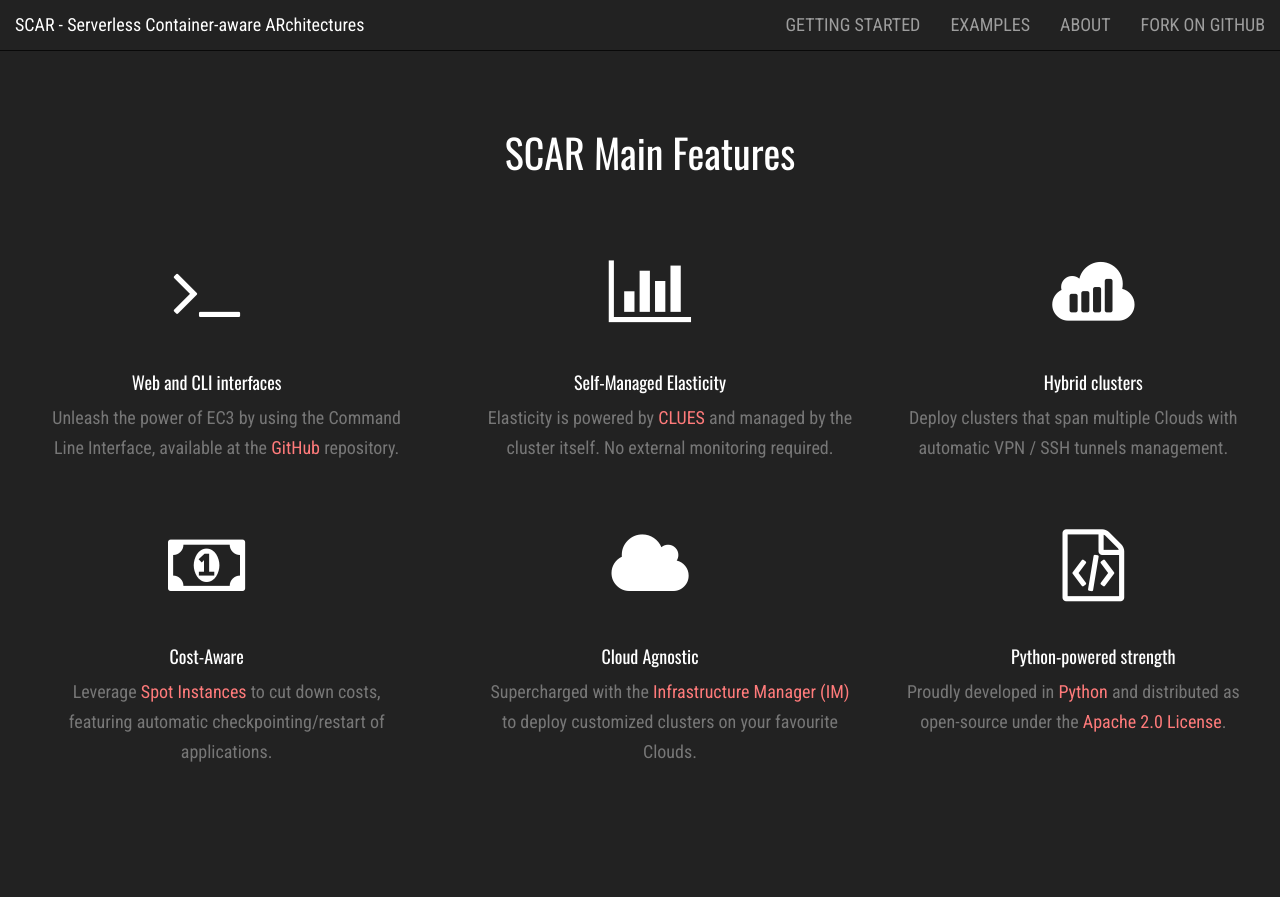
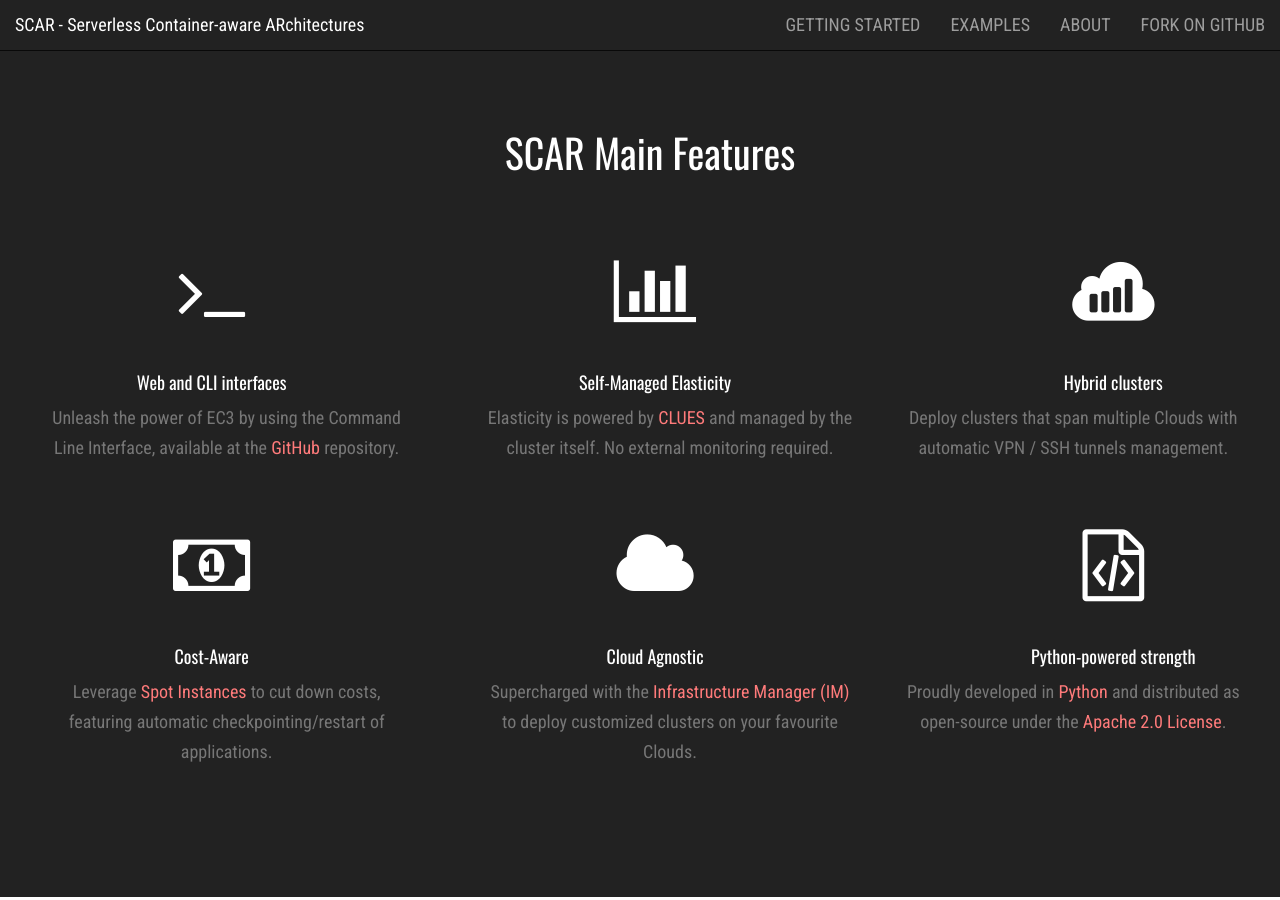
Before and after one commit to amcaar/try.github.io, a Jekyll site: the page built from index.html, in a window 1280 px wide and 900 px high, scrolled down 1143 px. Built offline with Jekyll 4.4.1, drawn with Linux system fonts in a browser that asks for light colours; nearby versions of some CDN libraries; the list of posts is cut into pages by our own code.

Commit message:
Update index.html

```diff
--- a/index.html
+++ b/index.html
@@ -23,23 +23,23 @@
                       <div class="row text-center">
                         <div class="col-md-4">
                             <span class="fa-stack fa-4x">
-                                <i class="fa fa-terminal fa-stack-1x fa-inverse"></i>
+                                <i class="fa fa-terminal fa-stack-1x fa-inverse" style="padding-left:10px;"></i>
                             </span>
-                            <h4 class="provider">Web and CLI interfaces</h4>
+                            <h4 class="provider" style="padding-left:10px;">Web and CLI interfaces</h4>
                             <p class="text-muted">Unleash the power of EC3 by using the Command Line Interface, available at the <a href="https://github.com/grycap/ec3" target="_blank">GitHub</a> repository.</p>
                         </div>
                         <div class="col-md-4">
                             <span class="fa-stack fa-4x">
-                                <i class="fa fa-bar-chart fa-stack-1x fa-inverse"></i>
+                                <i class="fa fa-bar-chart fa-stack-1x fa-inverse" style="padding-left:10px;"></i>
                             </span>
-                            <h4 class="provider">Self-Managed Elasticity</h4>
+                            <h4 class="provider" style="padding-left:10px;">Self-Managed Elasticity</h4>
                             <p class="text-muted">Elasticity is powered by <a href="http://www.grycap.upv.es/clues/eng/index.php" target="_blank">CLUES</a> and managed by the cluster itself. No external monitoring required.</p>
                         </div>
                         <div class="col-md-4">
                             <span class="fa-stack fa-4x">
-                                <i class="fa fa-sellsy fa-stack-1x fa-inverse"></i>
+                                <i class="fa fa-sellsy fa-stack-1x fa-inverse" style="padding-left:40px;"></i>
                             </span>
-                            <h4 class="provider">Hybrid clusters</h4>
+                            <h4 class="provider" style="padding-left:40px;">Hybrid clusters</h4>
                             <p class="text-muted-right">Deploy clusters that span multiple Clouds with automatic VPN / SSH tunnels management.</p>
                         </div>
                       </div>
@@ -47,23 +47,23 @@
                       <div class="row text-center">
                           <div class="col-md-4">
                               <span class="fa-stack fa-4x">
-                                <i class="fa fa-money fa-stack-1x fa-inverse"></i>
+                                <i class="fa fa-money fa-stack-1x fa-inverse" style="padding-left:10px;"></i>
                               </span>
-                              <h4 class="provider">Cost-Aware</h4>
+                              <h4 class="provider" style="padding-left:10px;">Cost-Aware</h4>
                               <p class="text-muted">Leverage <a href="http://aws.amazon.com/en/ec2/purchasing-options/spot-instances/" target="_blank">Spot Instances</a> to cut down costs, featuring automatic checkpointing/restart of applications.</p>
                           </div>
                           <div class="col-md-4">
                               <span class="fa-stack fa-4x">
-                                  <i class="fa fa-cloud fa-stack-1x fa-inverse"></i>
+                                  <i class="fa fa-cloud fa-stack-1x fa-inverse" style="padding-left:10px;"></i>
                               </span>
-                              <h4 class="provider">Cloud Agnostic</h4>
+                              <h4 class="provider" style="padding-left:10px;">Cloud Agnostic</h4>
                               <p class="text-muted">Supercharged with the <a href="http://www.grycap.upv.es/im" target="_blank">Infrastructure Manager (IM)</a> to deploy customized clusters on your favourite Clouds.</p>
                           </div>
                           <div class="col-md-4">
                               <span class="fa-stack fa-4x">
-                                  <i class="fa fa-file-code-o fa-stack-1x fa-inverse"></i>
+                                  <i class="fa fa-file-code-o fa-stack-1x fa-inverse" style="padding-left:40px;"></i>
                               </span>
-                              <h4 class="provider">Python-powered strength</h4>
+                              <h4 class="provider" style="padding-left:40px;">Python-powered strength</h4>
                               <p class="text-muted-right">Proudly developed in <a href="https://www.python.org/" target="_blank">Python</a> and distributed as open-source under the <a href="http://www.apache.org/licenses/LICENSE-2.0" target="_blank">Apache 2.0 License</a>.</p>
                           </div>
                       </div>
```
